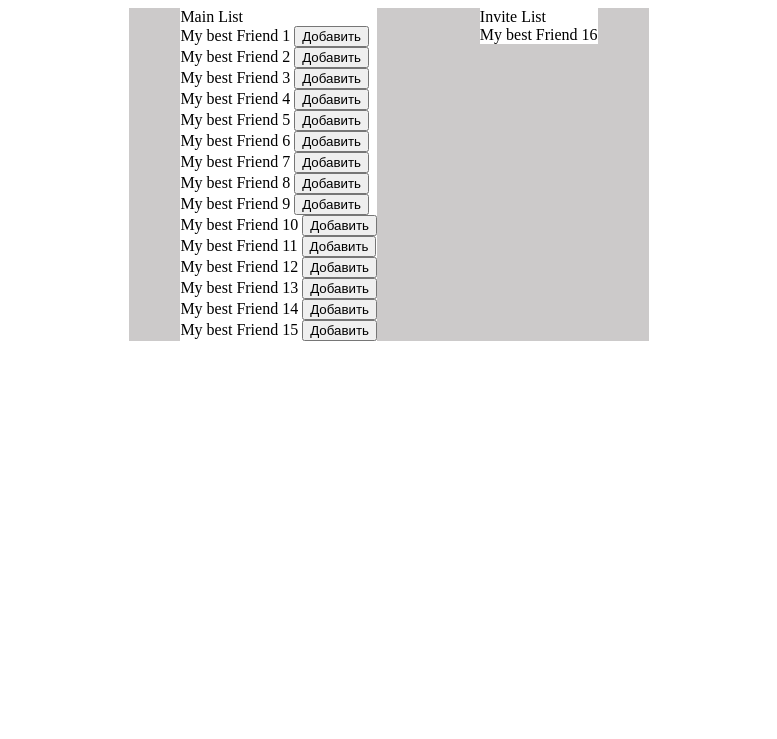
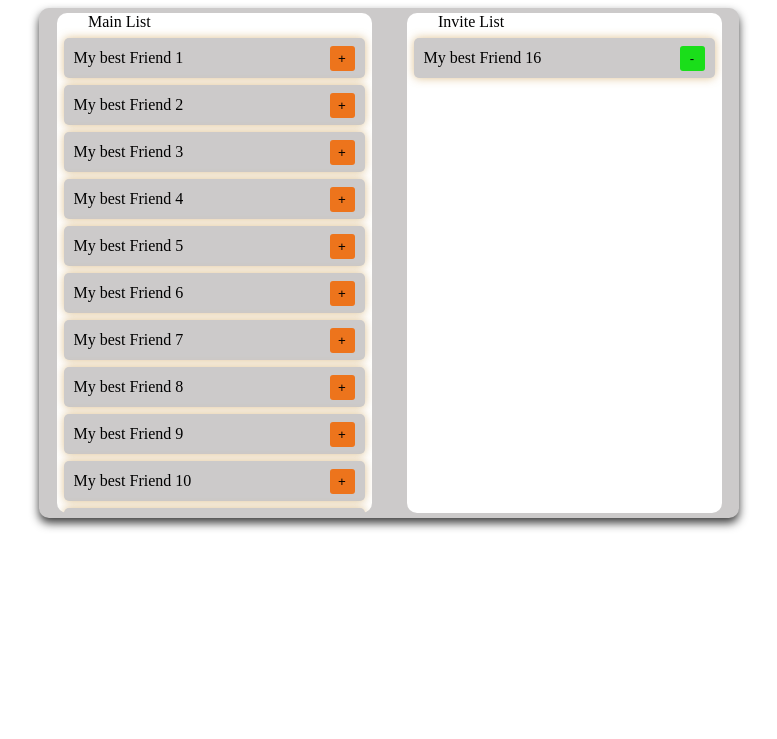
Before and after one commit to rusweek/friendsList, a plain HTML site: page index.html in a window 1280 px wide. Shown: the whole page, without its empty margins (251-1028 px from the left). Drawn offline with Linux system fonts and the light colour scheme.

Commit message:
закончено применение стилей

```diff
--- a/index.html
+++ b/index.html
@@ -9,25 +9,25 @@
 </head>
 <body>
   <div class="wrapper">
-      <div class="mainContainer">Main List
-          <div class="item">My best Friend 1  <button class="btnAdd">Добавить</button></div>
-          <div class="item">My best Friend 2  <button class="btnAdd">Добавить</button></div>
-          <div class="item">My best Friend 3  <button class="btnAdd">Добавить</button></div>
-          <div class="item">My best Friend 4  <button class="btnAdd">Добавить</button></div>
-          <div class="item">My best Friend 5  <button class="btnAdd">Добавить</button></div>
-          <div class="item">My best Friend 6  <button class="btnAdd">Добавить</button></div>
-          <div class="item">My best Friend 7  <button class="btnAdd">Добавить</button></div>
-          <div class="item">My best Friend 8  <button class="btnAdd">Добавить</button></div>
-          <div class="item">My best Friend 9  <button class="btnAdd">Добавить</button></div>
-          <div class="item">My best Friend 10 <button class="btnAdd">Добавить</button></div>
-          <div class="item">My best Friend 11 <button class="btnAdd">Добавить</button></div>
-          <div class="item">My best Friend 12 <button class="btnAdd">Добавить</button></div>
-          <div class="item">My best Friend 13 <button class="btnAdd">Добавить</button></div>
-          <div class="item">My best Friend 14 <button class="btnAdd">Добавить</button></div>
-          <div class="item">My best Friend 15 <button class="btnAdd">Добавить</button></div>
+      <div class="mainContainer"><div class="title">Main List</div>
+          <div class="item"><span> My best Friend 1  </span><button class="btnAdd">+</button></div>
+          <div class="item"><span> My best Friend 2  </span><button class="btnAdd">+</button></div>
+          <div class="item"><span> My best Friend 3  </span><button class="btnAdd">+</button></div>
+          <div class="item"><span> My best Friend 4  </span><button class="btnAdd">+</button></div>
+          <div class="item"><span> My best Friend 5  </span><button class="btnAdd">+</button></div>
+          <div class="item"><span> My best Friend 6  </span><button class="btnAdd">+</button></div>
+          <div class="item"><span> My best Friend 7  </span><button class="btnAdd">+</button></div>
+          <div class="item"><span> My best Friend 8  </span><button class="btnAdd">+</button></div>
+          <div class="item"><span> My best Friend 9  </span><button class="btnAdd">+</button></div>
+          <div class="item"><span> My best Friend 10 </span><button class="btnAdd">+</button></div>
+          <div class="item"><span> My best Friend 11 </span><button class="btnAdd">+</button></div>
+          <div class="item"><span> My best Friend 12 </span><button class="btnAdd">+</button></div>
+          <div class="item"><span> My best Friend 13 </span><button class="btnAdd">+</button></div>
+          <div class="item"><span> My best Friend 14 </span><button class="btnAdd">+</button></div>
+          <div class="item"><span> My best Friend 15 </span><button class="btnAdd">+</button></div>
       </div>
-      <div class="inviteList">Invite List
-          <div class="item">My best Friend 16</div>
+      <div class="inviteList"><div class="title">Invite List</div>
+          <div class="item">My best Friend 16<button class="btnClear">-</button></div>
       </div>
   </div>
 
--- a/main.css
+++ b/main.css
@@ -9,15 +9,92 @@ body{
     flex-direction: row;
     justify-content: space-around;
     align-items: flex-start;
-    min-width: 520px;
-    background-color: #cccaca
+    min-width: 700px;
+    background-color: #cccaca;
+    border-radius: 10px;
+    box-shadow: 0 5px 10px rgba(0, 0, 0, 0.77);
+
 
 }
 
 .mainContainer {
     background-color: #fff;
+    min-width: 45%;
+    margin: 5px;
+    border-radius: 10px;
+    height: 500px;
+    overflow-y: scroll;
+
+
 }
 
 .inviteList {
     background-color: #fff;
+    min-width: 45%;
+    margin: 5px;
+    border-radius: 10px;
+    height: 500px;
+    overflow-y: scroll;
 }
+
+.item {
+    display: flex;
+    flex-direction: row;
+    justify-content: space-between;
+    margin: 7px;
+    height: 40px;
+    background-color: #cccaca;
+    align-items: center;
+    box-shadow: 0 0 10px rgba(212, 173, 110, 0.76);
+    border-radius: 5px;
+    transition: background-color 0.3s;
+    padding: 0 10px 0 10px;
+}
+
+.item:hover {
+	background-color: #a8a5a5;
+}
+
+.title {
+    margin: auto 10%;;
+
+}
+
+.btnAdd {
+    background-color: #ed741c;
+    border: none;
+    border-radius: 3px;
+    height: 25px;
+    width: 25px;
+}
+
+.btnClear {
+    background-color: #1ade1a;
+    border: none;
+    border-radius: 3px;
+    height: 25px;
+    width: 25px;
+}
+
+::-webkit-scrollbar{
+    width:10px;
+    opacity: 0;
+
+}
+
+::-webkit-scrollbar-thumb{
+    border-width:1px 1px 1px 2px;
+    border-color: #777;
+    background-color: #aaa;
+    border-radius: 10px;
+}
+::-webkit-scrollbar-thumb:hover{
+    border-width: 1px 1px 1px 2px;
+    border-color: #555;
+    background-color: #777;
+}
+
+::-webkit-scrollbar-track:hover{
+    /*border-left: solid 1px #aaa;
+    background-color: #eee;*/
+}
```
